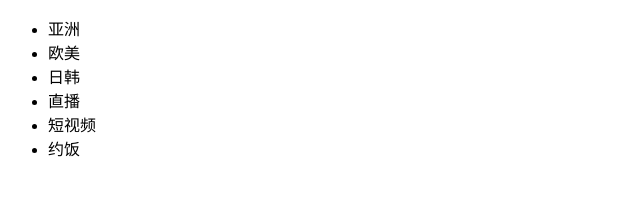
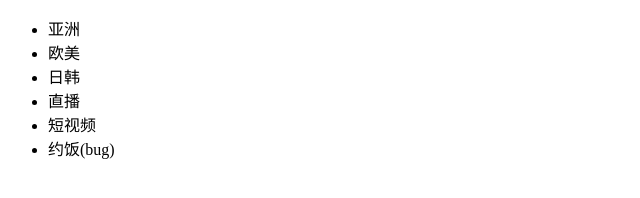
Before and after one commit to haha706/dbhot, a plain HTML site: page index.html in a window 1280 px wide. Shown: the full height of the page, 0-640 px from the left. Drawn offline with Linux system fonts and the light colour scheme.

Commit message:
商城bug

```diff
--- a/index.html
+++ b/index.html
@@ -11,7 +11,7 @@
 	<li>日韩</li>
 	<li>直播</li>
 	<li>短视频</li>
-	<li>约饭</li>
+	<li>约饭(bug)</li>
 </ul>
 
 
```
